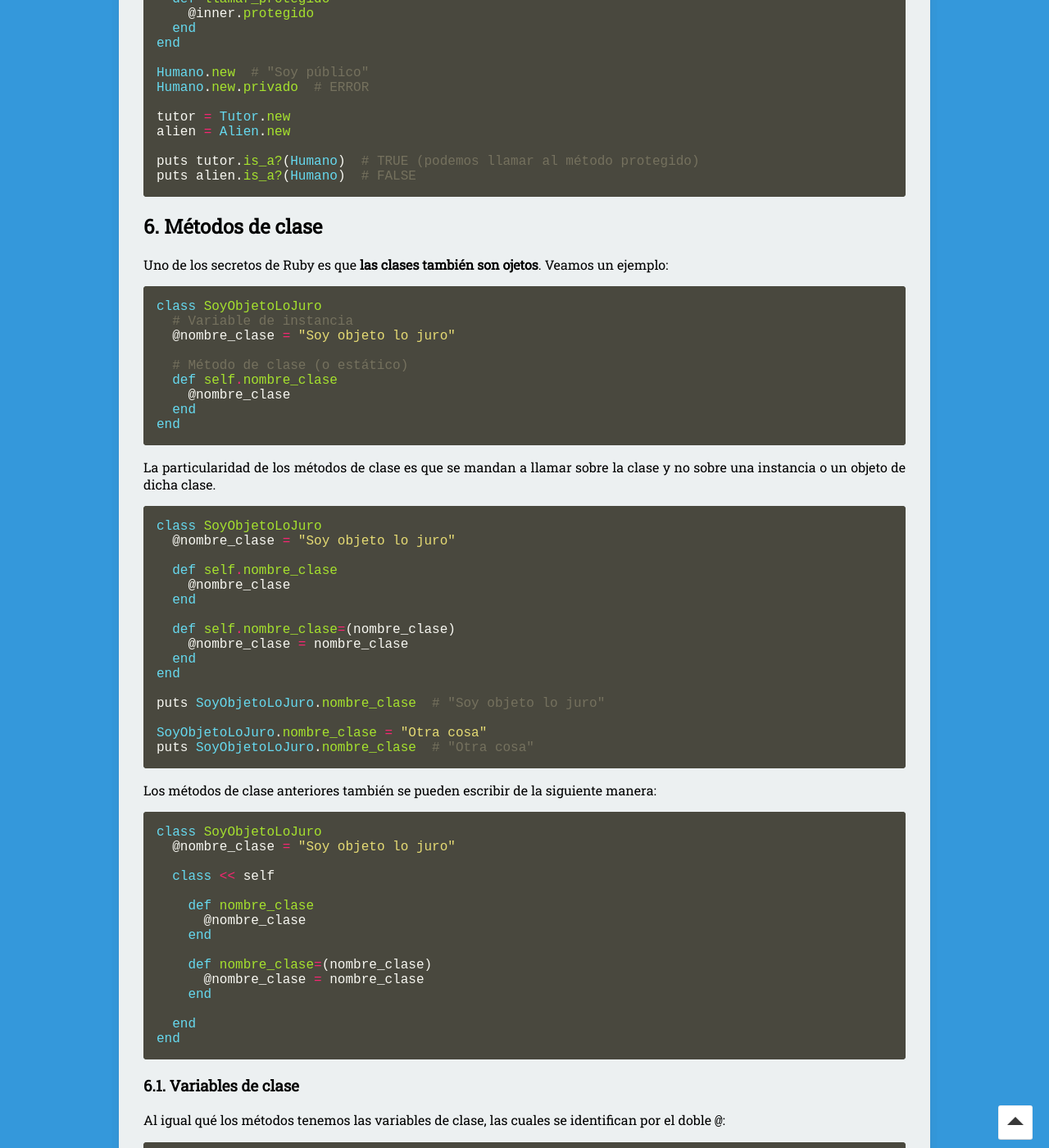
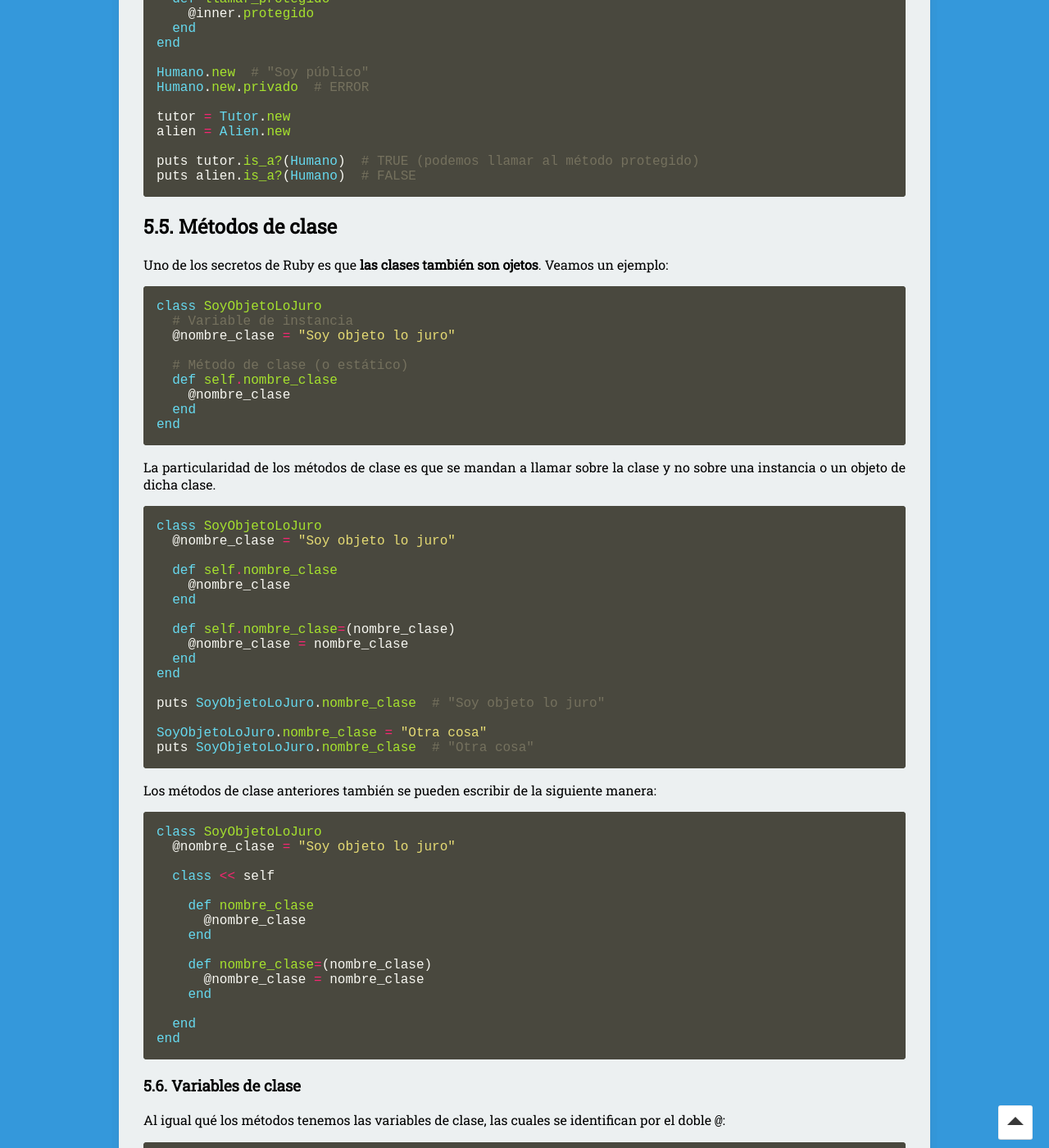
Before and after one commit to nisoto/Blog-anterior-2.0, a Jekyll site: the page built from _posts/2020-04-13-rails-v-ruby-avanzado.md, in a window 1280 px wide and 1400 px high, scrolled down 12566 px. Shown: the whole window at 82% size. Built offline with Jekyll 4.4.1, drawn with Linux system fonts in a browser that asks for light colours; nearby versions of some CDN libraries; some of the changed text lies outside the part shown.

Commit message:
Update 2020-04-13-rails-v-ruby-avanzado.md

````diff
--- a/_posts/2020-04-13-rails-v-ruby-avanzado.md
+++ b/_posts/2020-04-13-rails-v-ruby-avanzado.md
@@ -678,7 +678,7 @@ puts tutor.is_a?(Humano)  # TRUE (podemos llamar al método protegido)
 puts alien.is_a?(Humano)  # FALSE
 ```
 
-## 6. Métodos de clase
+## 5.5. Métodos de clase
 
 Uno de los secretos de Ruby es que **las clases también son ojetos**. Veamos un ejemplo:
 
@@ -735,7 +735,7 @@ class SoyObjetoLoJuro
 end
 ```
 
-### 6.1. Variables de clase
+### 5.6. Variables de clase
 
 Al igual qué los métodos tenemos las variables de clase, las cuales se identifican por el doble `@`:
 
````
Also changed, not shown: other parts of _posts/2020-04-13-rails-v-ruby-avanzado.md (+1 -1 lines).
